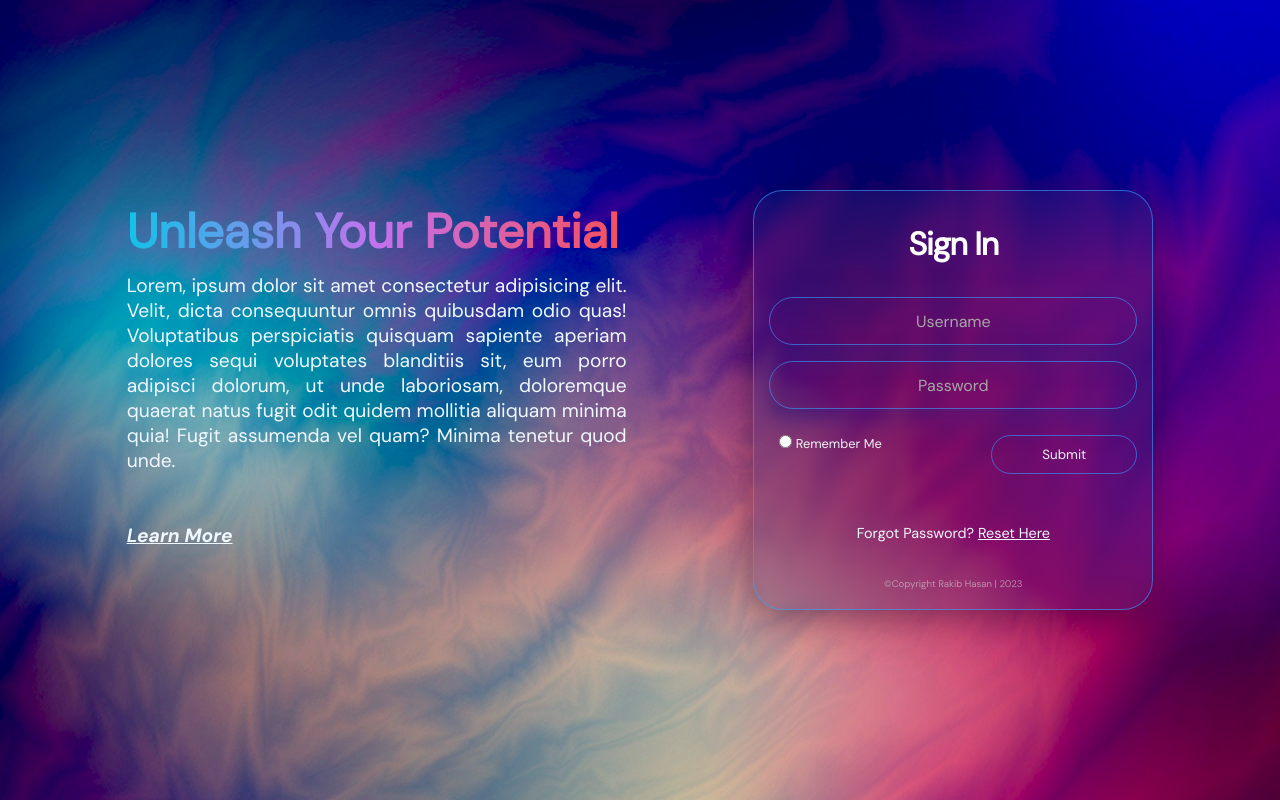
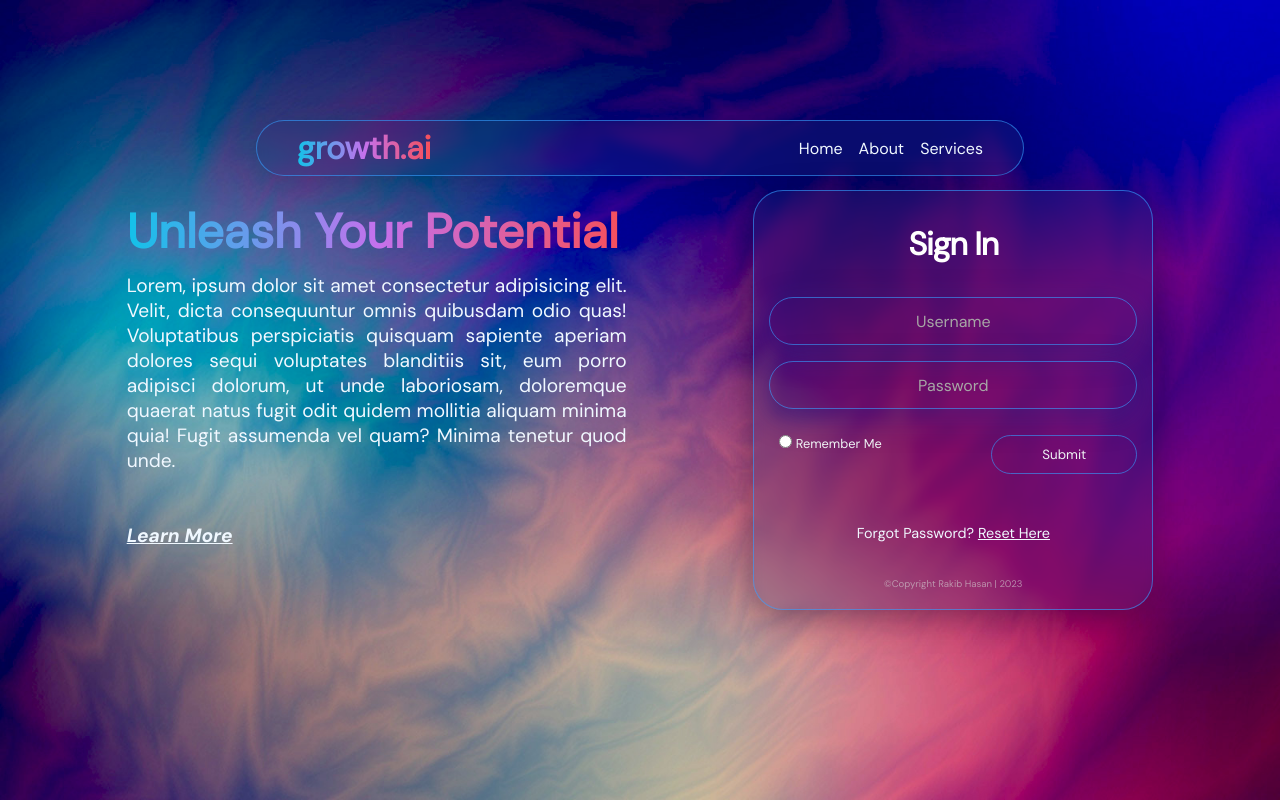
Before and after one commit to rakibhasan30/login-page, a plain HTML site: page index.html in a window 1280 px wide. Drawn offline with Linux system fonts and the light colour scheme; a web font is replaced by a local one.

Commit message:
Added Navbar

```diff
--- a/css/style.css
+++ b/css/style.css
@@ -8,9 +8,6 @@ body {
   background-image: url(../img/Background\ 2.jpg);
   background-size: cover;
   top: 0;
-  display: flex;
-  justify-content: center;
-  align-items: center;
   height: 100vh;
   width: auto;
   overflow: hidden;
@@ -150,3 +147,48 @@ input {
   text-align: center;
   color: rgba(214, 214, 214, 0.603);
 }
+nav {
+  display: flex;
+  justify-content: center;
+  position: relative;
+}
+.navbar {
+  position: absolute;
+  display: flex;
+  justify-content: space-between;
+  padding: 0 2.5rem;
+  align-items: center;
+  background-color: #12c2e9;
+  height: 3.5rem;
+  width: 60%;
+  margin-top: 120px;
+  border-radius: 999px;
+  background: rgba(37, 48, 121, 0.25);
+  box-shadow: 0 8px 32px 0 rgba(8, 10, 41, 0.15);
+  backdrop-filter: blur(6px);
+  border: 1px solid rgba(52, 157, 255, 0.603);
+  color: aliceblue;
+}
+.growth a {
+  text-decoration: none;
+  background: linear-gradient(90deg, #12c2e9 0%, #c471ed 50%, #f64f59 100%);
+  -webkit-background-clip: text;
+  background-clip: text;
+  -webkit-text-fill-color: transparent;
+  font-size: 2rem;
+  font-weight: bold;
+}
+.navbar ul {
+  display: flex;
+  justify-content: center;
+  gap: 1rem;
+  align-items: center;
+}
+.navbar ul li {
+  list-style: none;
+}
+.navbar ul li a {
+  text-decoration: none;
+  color: aliceblue;
+  font-size: 1rem;
+}
--- a/index.html
+++ b/index.html
@@ -23,6 +23,16 @@
     <link rel="stylesheet" href="./css/style.css" />
   </head>
   <body>
+    <nav>
+      <div class="navbar">
+        <div class="growth"><a href="_blank">growth.ai</a></div>
+        <ul>
+          <li><a href="_blank">Home</a></li>
+          <li><a href="_blank">About</a></li>
+          <li><a href="_blank">Services</a></li>
+        </ul>
+      </div>
+    </nav>
     <div class="main-container">
       <div class="right-container">
         <h1>Unleash Your Potential</h1>
```
